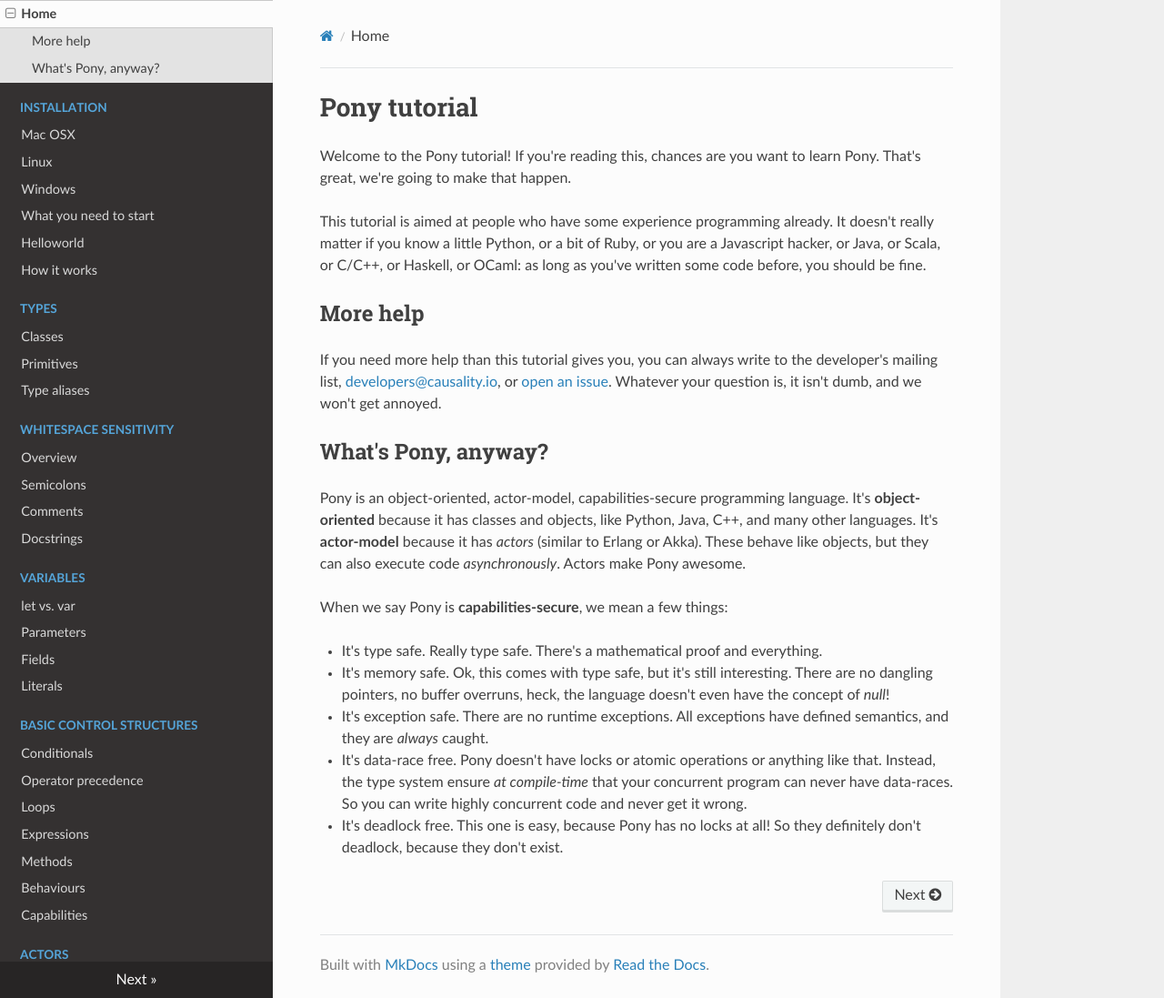
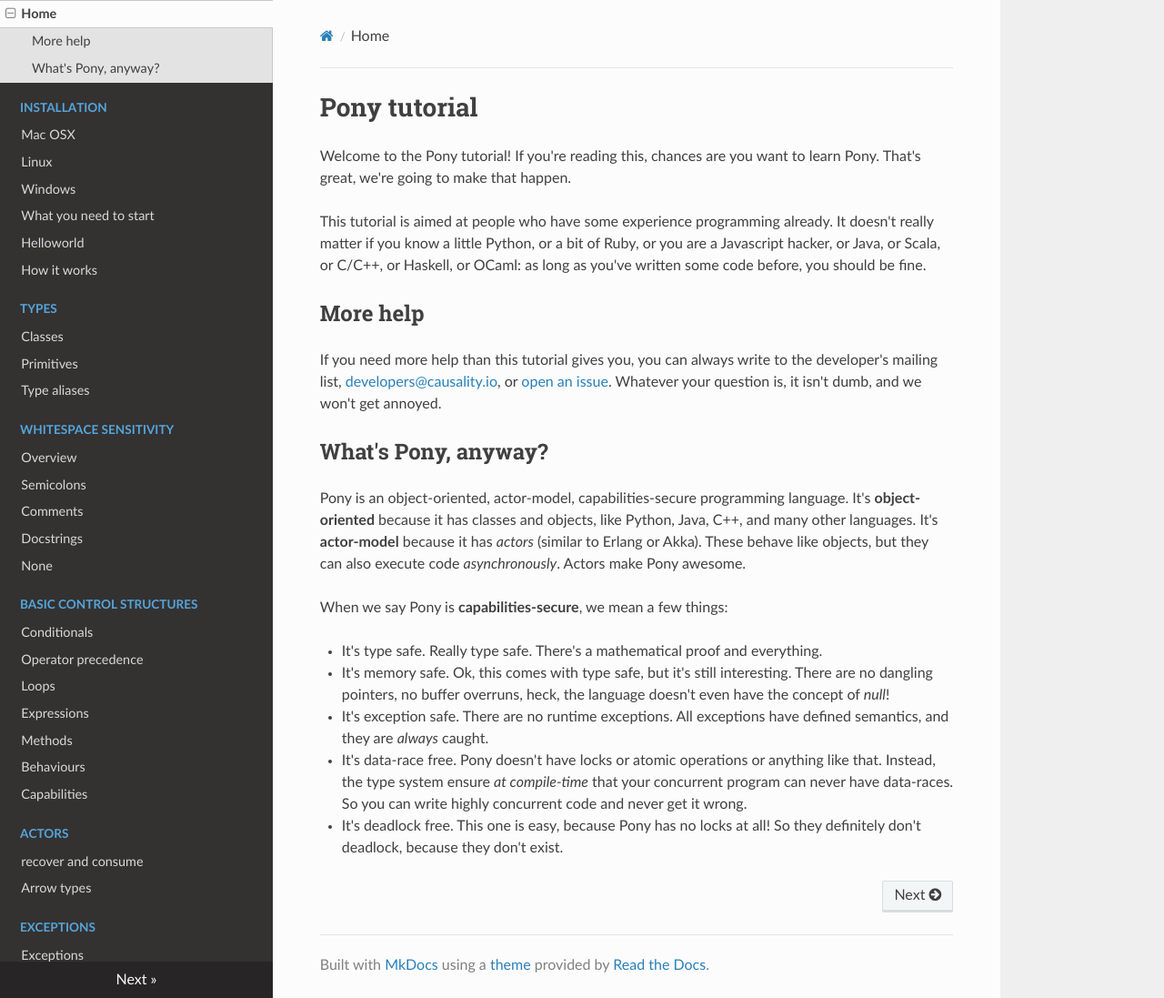
Before and after one commit to ponylang/pony-tutorial, an MkDocs documentation site: the page built from docs/index.md, in a window 1280 px wide and 1097 px high. Shown: the whole window at 91% size. Built offline with MkDocs 1.6.1, drawn with Linux system fonts in a browser that asks for light colours; nearby versions of some CDN libraries; old or Windows-style settings are respelled for this version of MkDocs.

Commit message:
First draft of variables

```diff
--- a/mkdocs.yml
+++ b/mkdocs.yml
@@ -14,10 +14,7 @@ pages:
 - ["whitespace/semicolons.md", "Whitespace Sensitivity", "Semicolons"]
 - ["whitespace/comments.md", "Whitespace Sensitivity", "Comments"]
 - ["whitespace/docstrings.md", "Whitespace Sensitivity", "Docstrings"]
-- ["variables/let-vs-var.md", "Variables", "let vs. var"]
-- ["variables/parameters.md", "Variables", "Parameters"]
-- ["variables/fields.md", "Variables", "Fields"]
-- ["variables/literals.md", "Variables", "Literals"]
+- ["variables/variables.md"]
 - ["control-structures/conditionals.md", "Basic control structures", "Conditionals"]
 - ["control-structures/operator-precedence.md", "Basic control structures", "Operator precedence"]
 - ["control-structures/loops.md", "Basic control structures", "Loops"]
```
Also changed, not shown: docs/variables/fields.md (deleted), docs/variables/let-vs-var.md (deleted), docs/variables/literals.md (deleted), docs/variables/parameters.md (deleted).
